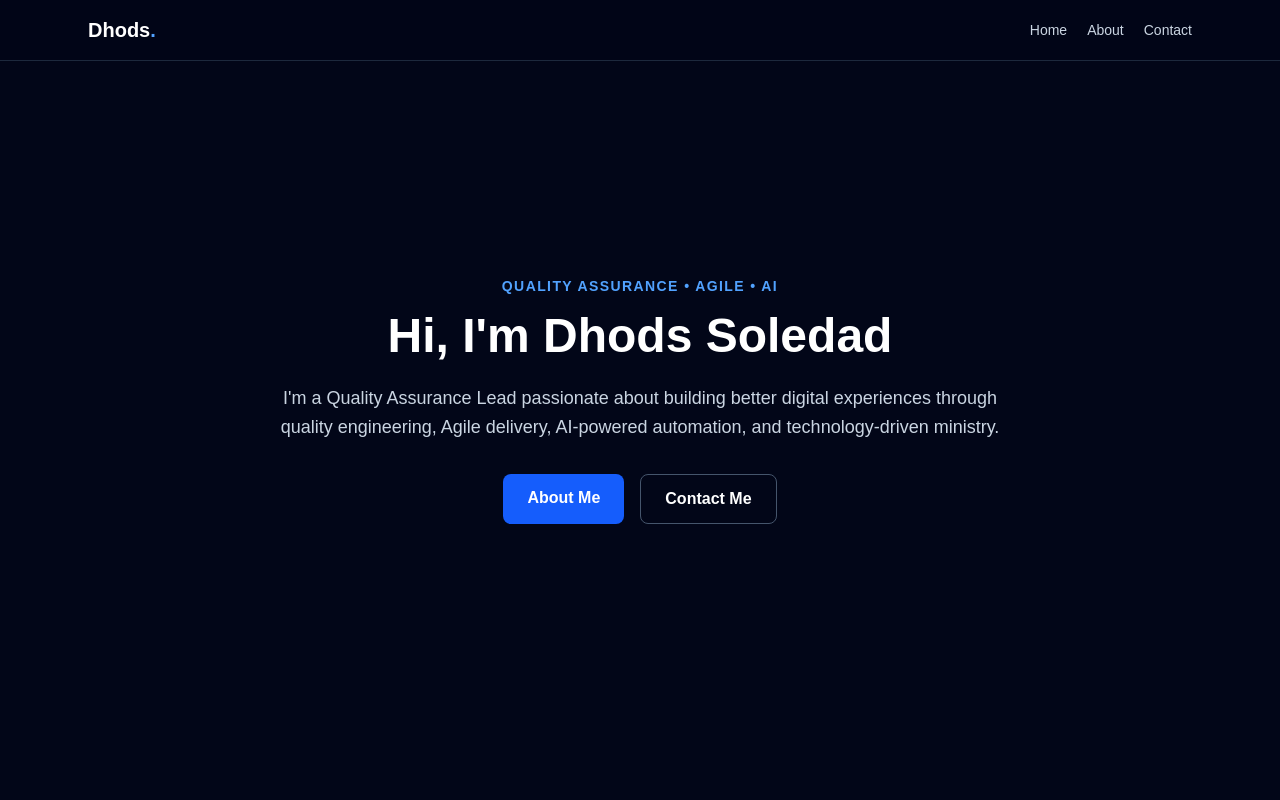
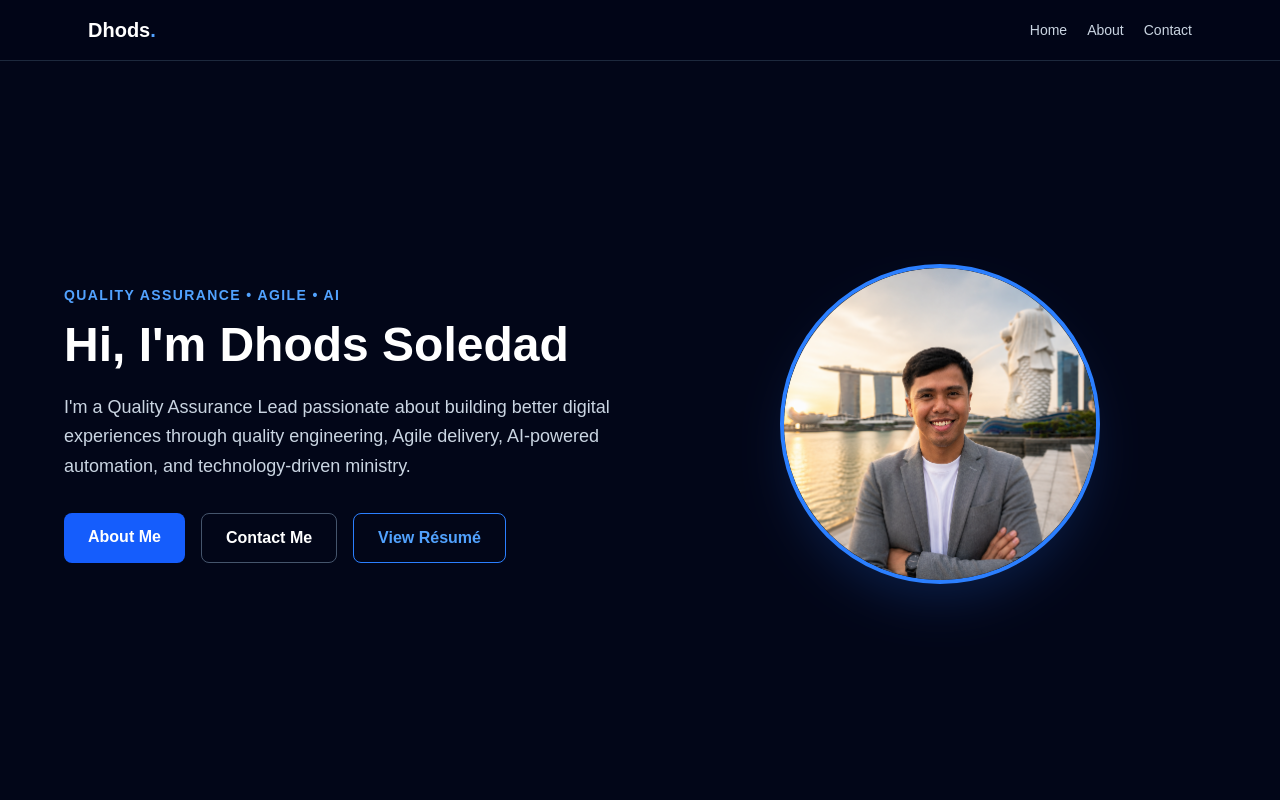
Before and after one commit to xXSOLEDADXx22/dhods-portfolio, a Next.js app: page / in a window 1280 px wide. Shown: the top 800 px of the page. Built offline with nearby package versions, Linux system fonts and the light colour scheme.

Commit message:
Add profile photo and resume

```diff
--- a/app/page.tsx
+++ b/app/page.tsx
@@ -1,3 +1,5 @@
+import Image from "next/image";
+
 export default function Home() {
   return (
       <main className="bg-slate-950 text-white">
@@ -23,8 +25,11 @@ export default function Home() {
           </div>
         </nav>
         {/* Hero section */}
-        <section className="flex min-h-screen items-center justify-center px-6">
-          <div className="max-w-3xl text-center">
+        {/* Hero section */}
+        <section className="flex min-h-screen items-center px-6 pb-16 pt-28">
+          <div className="mx-auto grid max-w-6xl items-center gap-12 md:grid-cols-2">
+            {/* Introduction */}
+            <div className="text-center md:text-left">
               <p className="mb-4 text-sm font-semibold uppercase tracking-widest text-blue-400">
                 Quality Assurance • Agile • AI
               </p>
@@ -39,7 +44,7 @@ export default function Home() {
                 AI-powered automation, and technology-driven ministry.
               </p>
 
-            <div className="flex flex-wrap justify-center gap-4">
+              <div className="flex flex-wrap justify-center gap-4 md:justify-start">
                 <a
                     href="#about"
                     className="rounded-lg bg-blue-600 px-6 py-3 font-semibold transition hover:bg-blue-500"
@@ -53,6 +58,30 @@ export default function Home() {
                 >
                   Contact Me
                 </a>
+
+                <a
+                    href="/Dhods-Soledad-Resume.pdf"
+                    target="_blank"
+                    rel="noopener noreferrer"
+                    className="rounded-lg border border-blue-500 px-6 py-3 font-semibold text-blue-400 transition hover:bg-blue-500 hover:text-white"
+                >
+                  View Résumé
+                </a>
+              </div>
+            </div>
+
+            {/* Profile picture */}
+            <div className="flex justify-center">
+              <div className="relative h-80 w-80 overflow-hidden rounded-full border-4 border-blue-500 bg-slate-800 shadow-2xl shadow-blue-500/20">
+                <Image
+                    src="/profile.png"
+                    alt="Professional portrait of Dhods Soledad"
+                    fill
+                    priority
+                    className="object-cover"
+                    sizes="(max-width: 768px) 320px, 320px"
+                />
+              </div>
             </div>
           </div>
         </section>
```
Also changed, not shown: public/profile.png (added), 1 other file (tests, documents, lock files or other folders). Lines whose indentation alone changed are shown as unchanged.
